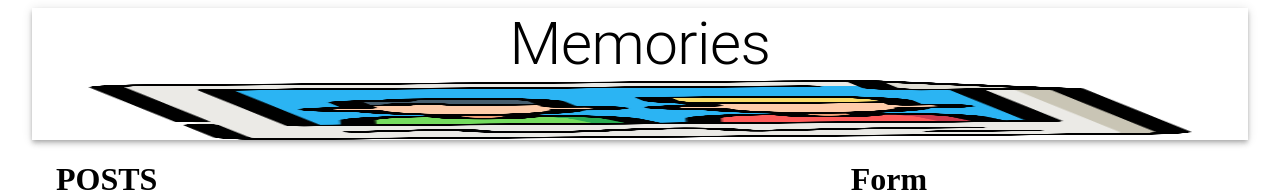
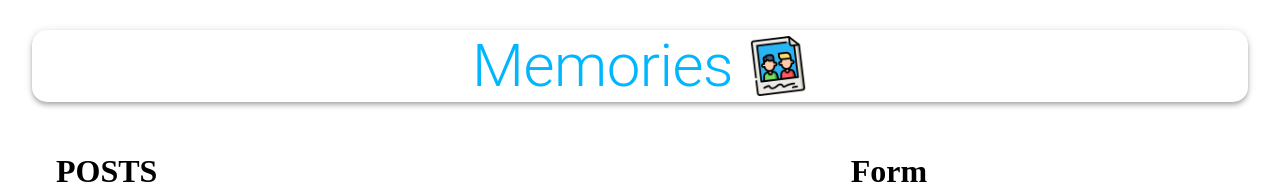
Before and after one commit to TalhaBhutto/MERN_Project, a React (Create React App) app in the folder client/: page / in a window 1280 px wide. Shown: the top 192 px of the page. Built offline with nearby package versions, Linux system fonts and the light colour scheme.

Commit message:
applying styles

```diff
--- a/client/src/App.js
+++ b/client/src/App.js
@@ -1,15 +1,17 @@
 import React from 'react';
 import {Container,AppBar,Typography,Grow,Grid} from '@material-ui/core';
-import memories from './images/memories.png'
-import Posts from './components/Posts/Posts'
-import Form from './components/Form/Form'
+import memories from './images/memories.png';
+import Posts from './components/Posts/Posts';
+import Form from './components/Form/Form';
+import useStyles from './styles';
 
 const App = () =>{
+    const classes=useStyles();
     return (
         <Container maxWidth="lg">
-            <AppBar position="static" color="inherit">
-            <Typography variant="h2" align="center">Memories</Typography>
-            <img src={memories} alt="memories" height="60"/>
+            <AppBar className={classes.appBar} position="static" color="inherit">
+            <Typography  className={classes.heading} variant="h2" align="center">Memories</Typography>
+            <img className={classes.image} src={memories} alt="memories" height="60"/>
             </AppBar>
             <Grow in>
                 <Container>
--- a/client/src/components/Form/Form.js
+++ b/client/src/components/Form/Form.js
@@ -1,6 +1,8 @@
 import React from 'react'
+import useStyles from './styles';
 
 function Form() {
+    const classes=useStyles();
     return (
         <div>
             <h1>Form</h1>
```
